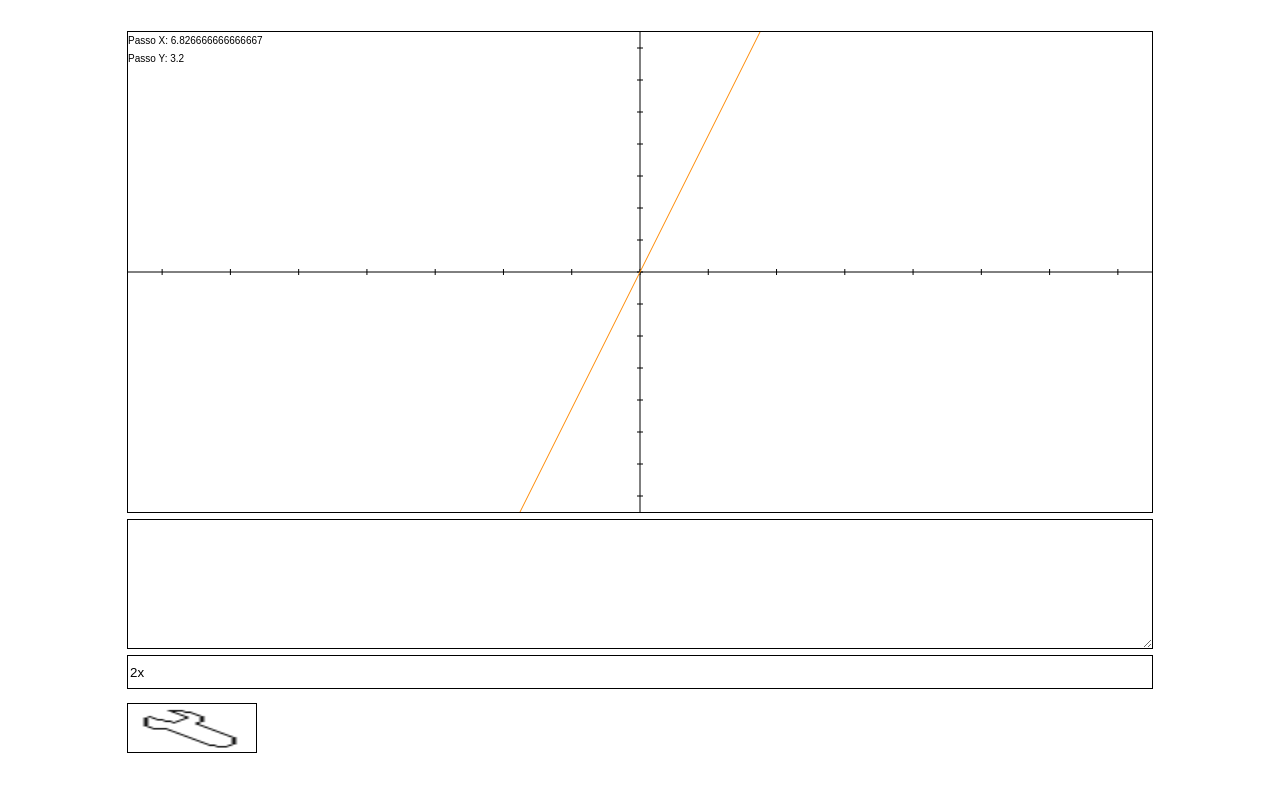
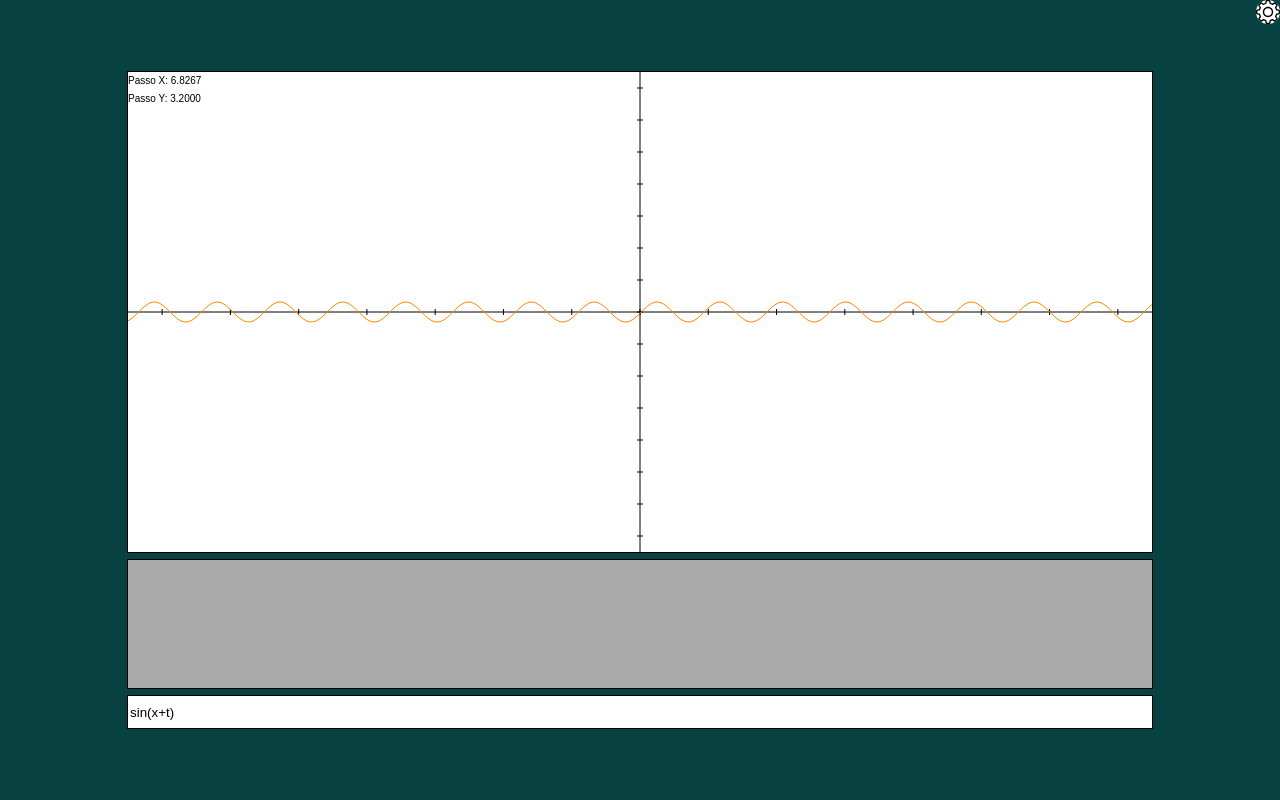
Before and after one commit to Bulovask/grafico, a plain HTML site: page index.html in a window 1280 px wide. Drawn offline with Linux system fonts and the light colour scheme; animation ran at ten frames a second.

Commit message:
mudanças de layout e correção no código

```diff
--- a/css/style.css
+++ b/css/style.css
@@ -1,33 +1,40 @@
 body {
 	margin: 0;
 	padding: 0;
+	height: 100vh;
+	background-color: #074141;
+	display: flex;
+	flex-direction: column;
+	align-items: center;
+	justify-content: center;
+	gap: 0.5rem;
 }
 
 canvas#main-graph {
-	position: fixed;
 	box-sizing: border-box;
 	width: 80vw;
 	height: 60vh;
 	left: 10vw;
 	top: 4vh;
 	outline: 1px solid black;
+	background-color: #fff;
 }
 
 #scope {
-	position: fixed;
 	box-sizing: border-box;
 	width: 80vw;
 	height: calc(20vh - 2rem);
 	left: 10vw;
 	bottom: calc(2rem + 15vh);
 	outline: 1px solid black;
+	background-color: #aaa;
 	border: none;
 	overflow: scroll;
 	white-space: nowrap;
+	resize: none;
 }
 
 #input {
-	position: fixed;
 	box-sizing: border-box;
 	width: 80vw;
 	height: 2rem;
@@ -39,40 +46,46 @@ canvas#main-graph {
 }
 
 #config {
+	display: flex;
+	flex-direction: column;
 	position: fixed;
+	right: 0;
+	top: 0;
+	padding-top: 1.5rem;;
+	width: min-content;
+	height: 100vh;
+	max-width: 50vw;
 	box-sizing: border-box;
-	background-image: url("config.png");
-	background-size: 10vw 6vh;
-	background-repeat: no-repeat;
-	width: 10vw;
-	height: 6vh;
-	left: 10vw;
-	bottom: 6vh;
-	padding-top: 6vh;
+	background-color: #aaa;
 	outline: 1px solid black;
 	overflow: hidden;
 }
 
-#config:hover {
-	width: 80vw;
-	height: 90vh;
-	background-color: #fff;
-	background-position: 50% 0;
-	overflow: scroll;
-}
-
-#config:hover :is(#main-graph, #input, #scope) {
+#config.hidden {
 	display: none;
 }
 
-label, input {
-	display: block;
+#toggle-config-tab {
+	position: fixed;
+	top: 0;
+	right: 0;
+	width: 1.5rem;
+	height: 1.5rem;
+	background-repeat: no-repeat;
+	background-size: 100%;
 }
 
-#scope:focus + #main-graph{
-	display: none;
+#toggle-config-tab.close-icon {
+	background-color: transparent;
+	border: 1px solid black;
+	border-top-style: none;
+	border-right-style: none;
+	background-image: url("x.svg");
 }
 
-#scope:focus {
-	height: calc(81vh - 2rem);
+#toggle-config-tab.open-icon {
+	background-image: url("config.svg");
+	background-color: #ffffff;
+	border: none;
+	border-radius: 100%;
 }
--- a/index.html
+++ b/index.html
@@ -10,13 +10,14 @@
 		<script defer type='text/javascript' src='js/setup.js'></script>
 		<script defer type='text/javascript' src='js/render_function.js'></script>
 		<script defer type='text/javascript' src='js/main_loop.js'></script>
+		<script defer type="text/javascript" src="js/ui.js"></script>
 	</head>
 	<body>
+		<canvas id="main-graph"></canvas>
 		<textarea id="scope"></textarea>
-		<canvas id="main-graph"></canvas>
-		<input id="input" type="text" value="2x"/>
+		<input id="input" type="text" value="sin(x+t)"/>
 		<!--Configurações-->
-		<div id="config">
+		<div id="config" class="hidden">
 			<label>Escala</label>
 			<input id="scale" type="range" step="1" min=1 max=100 value="10"/>
 			<label>x</label>
@@ -42,5 +43,6 @@
 			<label>Cor da função</label>
 			<input id="colorFunction" type="color" value="#ff8800"/>
 		</div>
+		<button id="toggle-config-tab" class="open-icon" type="button"></button>
 	</body>
 </html>
--- a/js/analizador.js
+++ b/js/analizador.js
@@ -10,12 +10,16 @@ function gerarPontos(func, escopo, detalhe = 2) {
 	for(let x = left; x <= right; x += detalhe/ctx.s) {
 		parser.evaluate("x = " + x);
 		parser.evaluate("t = " + t);
+		try {
 			parser.evaluate(escopo);
 			parser.evaluate("y = " + func);
 			pontos.push({
 				x: x,
 				y: -parser.get("y")
 			});
+		} catch(e){
+
+		}
 	}
 
 	return pontos;
--- a/js/main_loop.js
+++ b/js/main_loop.js
@@ -22,8 +22,8 @@ function loop() {
 		canvasTransform("end");
 
 		ctx.fillStyle = "black";
-		if(setup.axes.indexOf("x") + 1) ctx.fillText("Passo X: " + setup.passoX, 0, 12);
-		if(setup.axes.indexOf("y") + 1) ctx.fillText("Passo Y: " + setup.passoY, 0, 30);
+		if(setup.axes.indexOf("x") + 1) ctx.fillText("Passo X: " + setup.passoX.toFixed(4), 0, 12);
+		if(setup.axes.indexOf("y") + 1) ctx.fillText("Passo Y: " + setup.passoY.toFixed(4), 0, 30);
 	}
 }
 
--- /dev/null
+++ b/js/ui.js
@@ -0,0 +1,18 @@
+const btnToggleConfigTab = document.getElementById("toggle-config-tab");
+const configTab = document.getElementById("config");
+
+//function getStyle(): Achei esse código no https://stackoverflow.com/questions/16748813/mydiv-style-display-returns-blank-when-set-in-master-stylesheet
+function getStyle(id, name) {
+    const element = document.getElementById(id);
+    return element.currentStyle ? element.currentStyle[name] : window.getComputedStyle ? window.getComputedStyle(element, null).getPropertyValue(name) : null;
+}
+
+btnToggleConfigTab.addEventListener("click", () => {
+    const display = getStyle("config", "display");
+    const visible = display != "none";
+
+    configTab.classList.toggle("hidden", visible);
+
+    btnToggleConfigTab.classList.toggle("close-icon", !visible);
+    btnToggleConfigTab.classList.toggle("open-icon", visible);
+}, false);
```
Also changed, not shown: css/config.png (deleted), css/config.svg (added), css/x.svg (added). Lines whose indentation alone changed are shown as unchanged.
